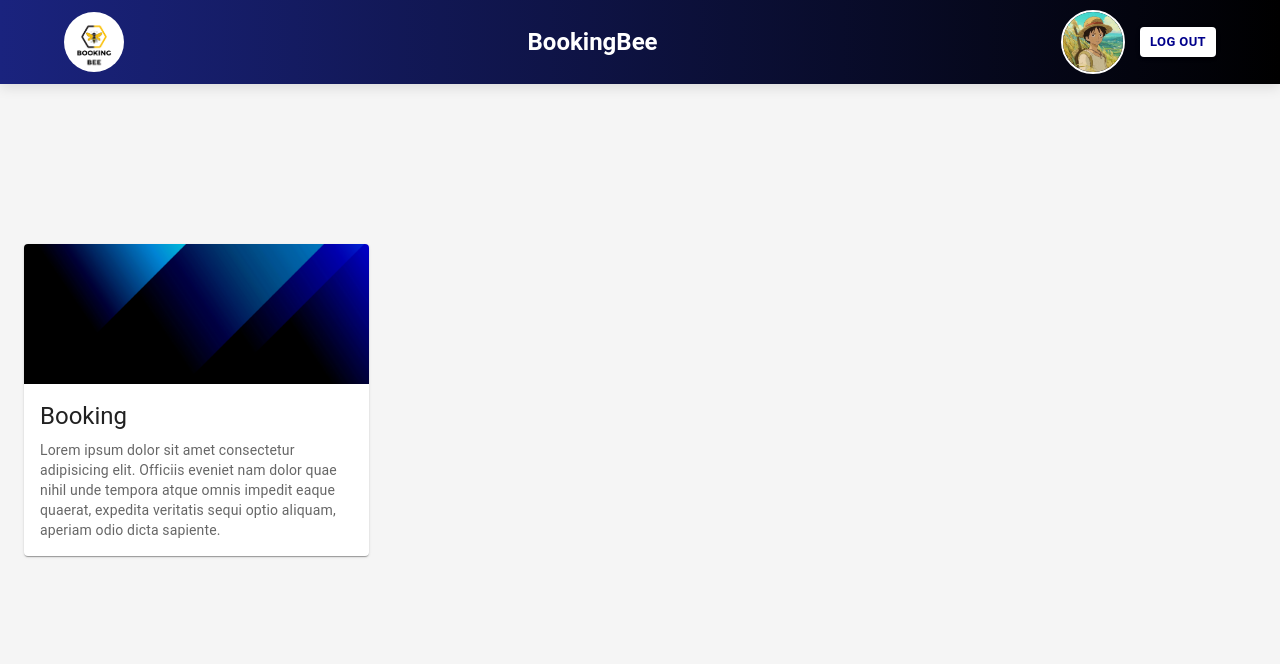
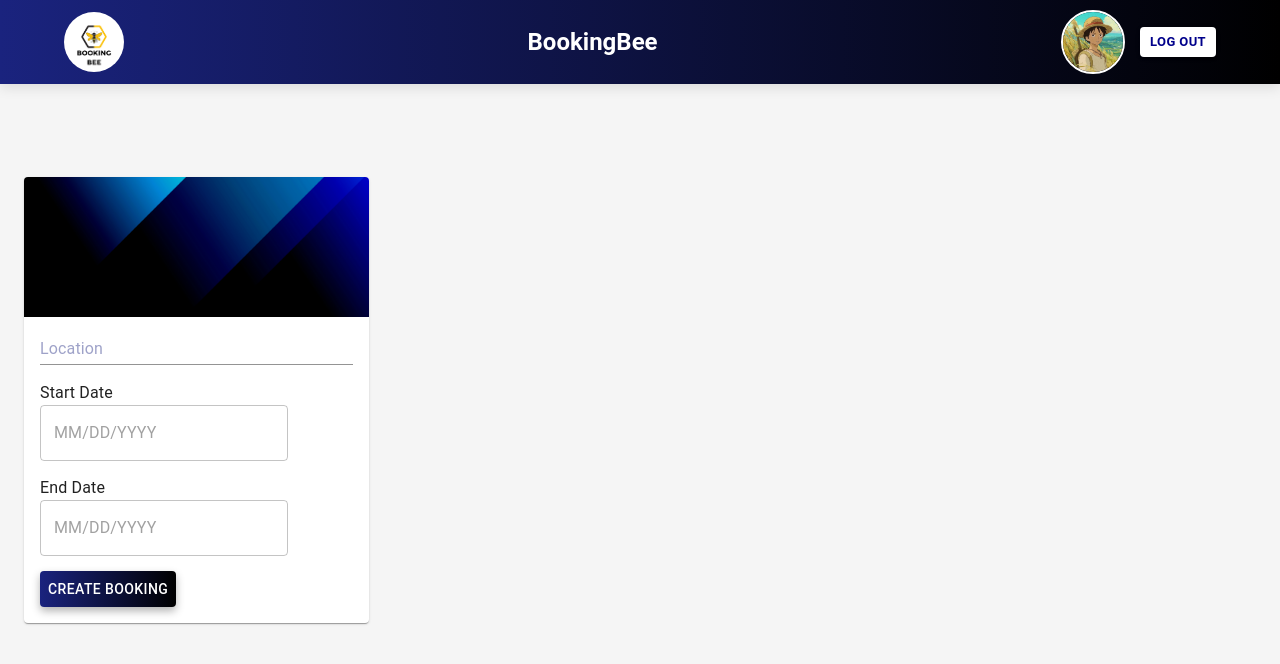
Before and after one commit to AlexandraSicoe/booking-system, a React (Vite) app: page / in a window 1280 px wide. Shown: the top 664 px of the page. Built offline with nearby package versions, Linux system fonts and the light colour scheme.

Commit message:
Create Bookings with post

```diff
--- a/package.json
+++ b/package.json
@@ -4,7 +4,7 @@
   "version": "0.0.0",
   "type": "module",
   "scripts": {
-    "dev": "vite",
+    "dev": "vite --host",
     "build": "vite build",
     "lint": "eslint . --ext js,jsx --report-unused-disable-directives --max-warnings 0",
     "preview": "vite preview"
@@ -13,7 +13,9 @@
     "@emotion/react": "^11.11.4",
     "@emotion/styled": "^11.11.5",
     "@mui/material": "^5.15.18",
+    "@mui/x-date-pickers": "^6.20.0",
     "axios": "^1.7.2",
+    "dayjs": "^1.11.11",
     "jsonwebtoken": "^9.0.2",
     "jwt-decode": "^4.0.0",
     "react": "^18.3.1",
--- a/src/Components/BookingCard.jsx
+++ b/src/Components/BookingCard.jsx
@@ -2,24 +2,91 @@ import * as React from "react";
 import Card from "@mui/material/Card";
 import CardContent from "@mui/material/CardContent";
 import CardMedia from "@mui/material/CardMedia";
-import Typography from "@mui/material/Typography";
+import { Button, Input, Typography } from "@mui/material";
 import { CardActionArea } from "@mui/material";
 import CardCover from "../images/CardCover.jpg";
+import axios from "axios";
+import { useState } from "react";
+import { DatePicker } from "@mui/x-date-pickers/DatePicker";
+
 export default function ActionAreaCard() {
+  const [location, setLocation] = useState("");
+  const [startDate, setStartDate] = useState("");
+  const [endDate, setEndDate] = useState("");
+
+  const getBooking = async () => {
+    try {
+      const token = localStorage.getItem("token");
+
+      const response = await axios.post(
+        "http://localhost:3012/api/bookings",
+        {
+          location: location,
+          startDate: startDate,
+          endDate: endDate,
+        },
+        {
+          headers: { Authorization: "Bearer " + token },
+        }
+      );
+      console.log(response.data);
+    } catch (error) {
+      console.error(error);
+    }
+  };
   return (
-    <Card sx={{ maxWidth: 345 }}>
+    <Card
+      sx={{
+        maxWidth: 345,
+      }}
+    >
       <CardActionArea>
         <CardMedia component="img" image={CardCover} height="140" />
         <CardContent>
-          <Typography gutterBottom variant="h5" component="div">
-            Booking
-          </Typography>
-          <Typography variant="body2" color="text.secondary">
-            Lorem ipsum dolor sit amet consectetur adipisicing elit. Officiis
-            eveniet nam dolor quae nihil unde tempora atque omnis impedit eaque
-            quaerat, expedita veritatis sequi optio aliquam, aperiam odio dicta
-            sapiente.
-          </Typography>
+          <form
+            sx={{
+              display: "flex",
+              flexDirection: "column",
+              alignItems: "center",
+              justifyContent: "center",
+            }}
+          >
+            <Input
+              type="text"
+              placeholder="Location"
+              required
+              value={location}
+              fullWidth
+              sx={{ mb: 2 }}
+              inputProps={{ style: { color: "#1a237e" } }}
+              onChange={(e) => setLocation(e.target.value)}
+            />
+            <Typography level="title-md">Start Date</Typography>
+            <DatePicker onChange={(date) => setStartDate(date)} />
+            <Typography
+              sx={{
+                marginTop: "15px",
+              }}
+              level="title-md"
+            >
+              End Date
+            </Typography>
+            <DatePicker onChange={(date) => setEndDate(date)} />
+            <Button
+              onClick={() => {
+                getBooking();
+              }}
+              sx={{
+                backgroundImage:
+                  "linear-gradient(90deg, #1a237e 0%, #000000 100%)",
+                color: "white",
+                boxShadow: "0 4px 8px rgba(0, 0, 0, 0.3)",
+                marginTop: "15px",
+              }}
+            >
+              Create Booking
+            </Button>
+          </form>
         </CardContent>
       </CardActionArea>
     </Card>
--- a/src/main.jsx
+++ b/src/main.jsx
@@ -5,8 +5,11 @@ import BookingSystem from "./Pages/BookingSystem";
 import LoginRegisterPage from "./Pages/LoginRegisterPage";
 import { BrowserRouter, Routes, Route } from "react-router-dom";
 import RegisterForm from "./Components/RegisterForm";
+import { AdapterDayjs } from "@mui/x-date-pickers/AdapterDayjs";
+import { LocalizationProvider } from "@mui/x-date-pickers/LocalizationProvider";
 ReactDOM.createRoot(document.getElementById("root")).render(
   <React.StrictMode>
+    <LocalizationProvider dateAdapter={AdapterDayjs}>
       <BrowserRouter>
         <Routes>
           <Route index element={<BookingSystem />} />
@@ -14,5 +17,6 @@ ReactDOM.createRoot(document.getElementById("root")).render(
           <Route path="/login" element={<RegisterForm />} />
         </Routes>
       </BrowserRouter>
+    </LocalizationProvider>
   </React.StrictMode>
 );
```
Also changed, not shown: 1 other file (tests, documents, lock files or other folders). Lines whose indentation alone changed are shown as unchanged.
